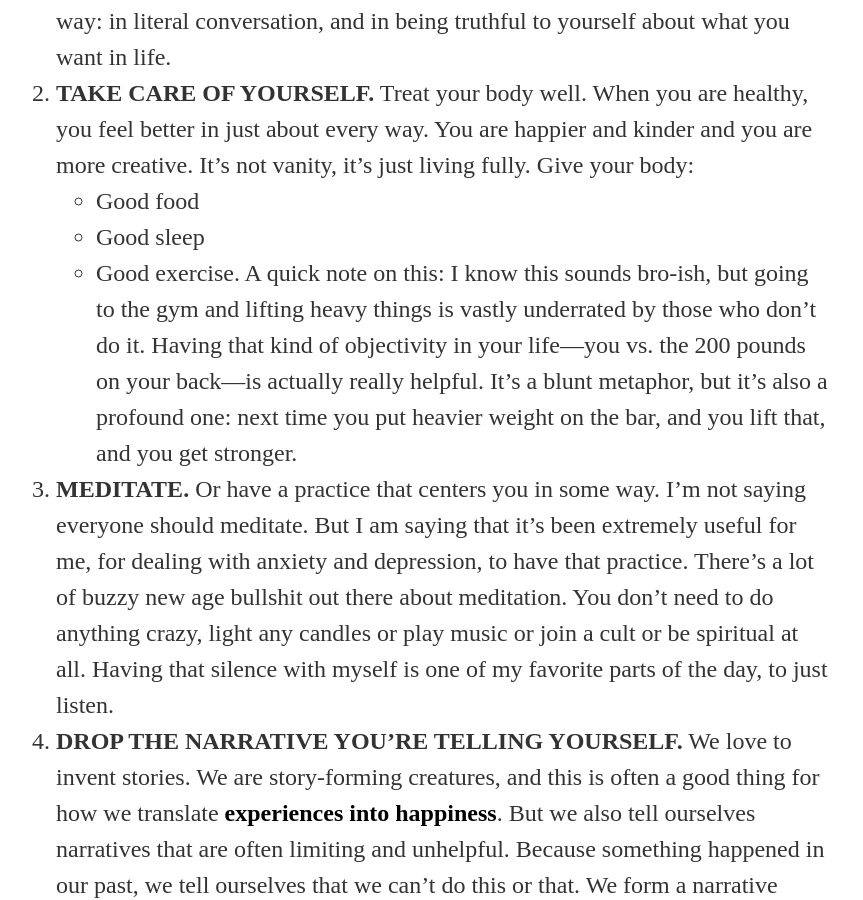
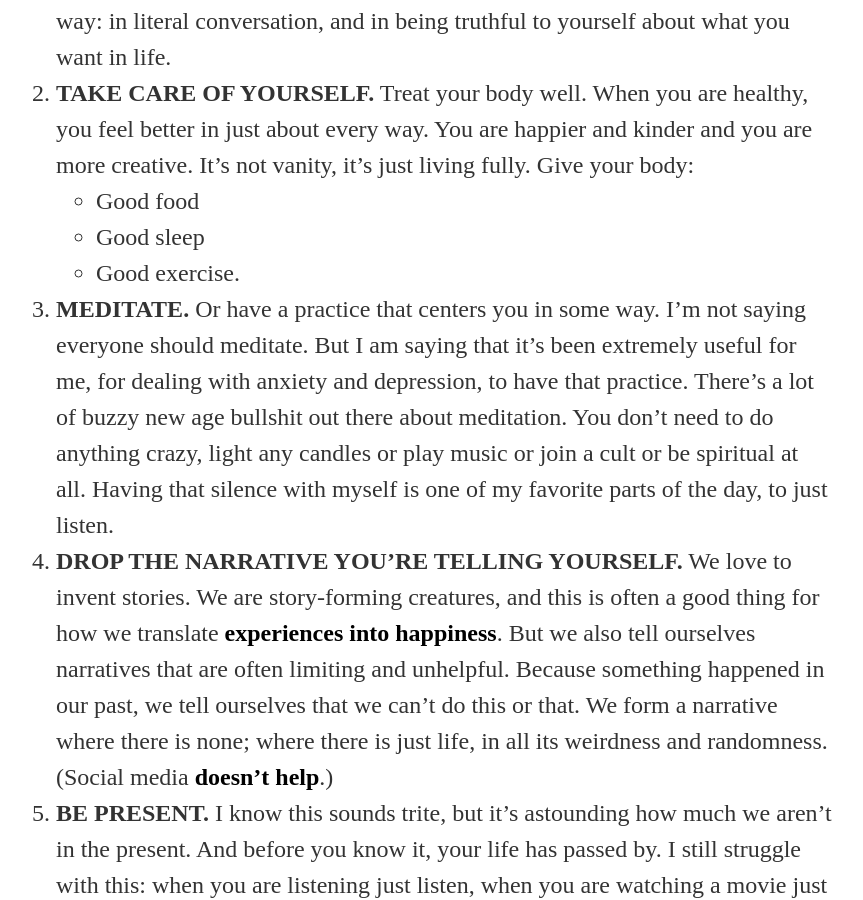
Before and after one commit to gcuddy/gcuddy.github.io, a Jekyll site: the page built from _posts/2018-01-15-twentythree.md, in a window 1280 px wide and 900 px high, scrolled down 544 px. Shown: the whole window, without its empty margins (48-911 px from the left). Built offline with Jekyll 4.4.1, drawn with Linux system fonts in a browser that asks for light colours; nearby versions of some CDN libraries; library files that are not in the unit come from our copies.

Commit message:
Changed some things.

```diff
--- a/_posts/2018-01-15-twentythree.md
+++ b/_posts/2018-01-15-twentythree.md
@@ -12,7 +12,7 @@ Today I turn 23. Here are 23 things I’ve learned, principles to live by.
 2. **TAKE CARE OF YOURSELF.** Treat your body well. When you are healthy, you feel better in just about every way. You are happier and kinder and you are more creative. It’s not vanity, it’s just living fully. Give your body:
 	- Good food
 	- Good sleep
-	- Good exercise. A quick note on this: I know this sounds bro-ish, but going to the gym and lifting heavy things is vastly underrated by those who don’t do it. Having that kind of objectivity in your life—you vs. the 200 pounds on your back—is actually really helpful. It’s a blunt metaphor, but it’s also a profound one: next time you put heavier weight on the bar, and you lift that, and you get stronger.
+	- Good exercise.
 3. **MEDITATE.** Or have a practice that centers you in some way. I’m not saying everyone should meditate. But I am saying that it’s been extremely useful for me, for dealing with anxiety and depression, to have that practice. There’s a lot of buzzy new age bullshit out there about meditation. You don’t need to do anything crazy, light any candles or play music or join a cult or be spiritual at all. Having that silence with myself is one of my favorite parts of the day, to just listen.
 4. **DROP THE NARRATIVE YOU’RE TELLING YOURSELF.** We love to invent stories. We are story-forming creatures, and this is often a good thing for how we translate [experiences into happiness](/unexpected). But we also tell ourselves narratives that are often limiting and unhelpful. Because something happened in our past, we tell ourselves that we can’t do this or that. We form a narrative where there is none; where there is just life, in all its weirdness and randomness. (Social media [doesn’t help](/socialmediareplaceart).)
 5. **BE PRESENT.** I know this sounds trite, but it’s astounding how much we aren’t in the present. And before you know it, your life has passed by. I still struggle with this: when you are listening just listen, when you are watching a movie just watch the movie. Just be here now. Life has more depth that way, more beauty, more richness.
```
